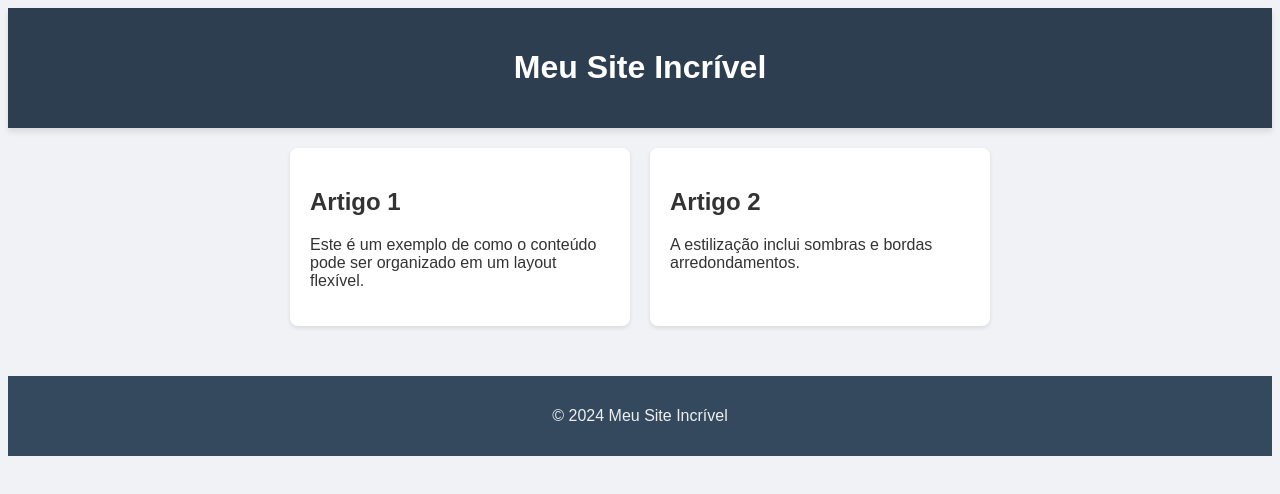
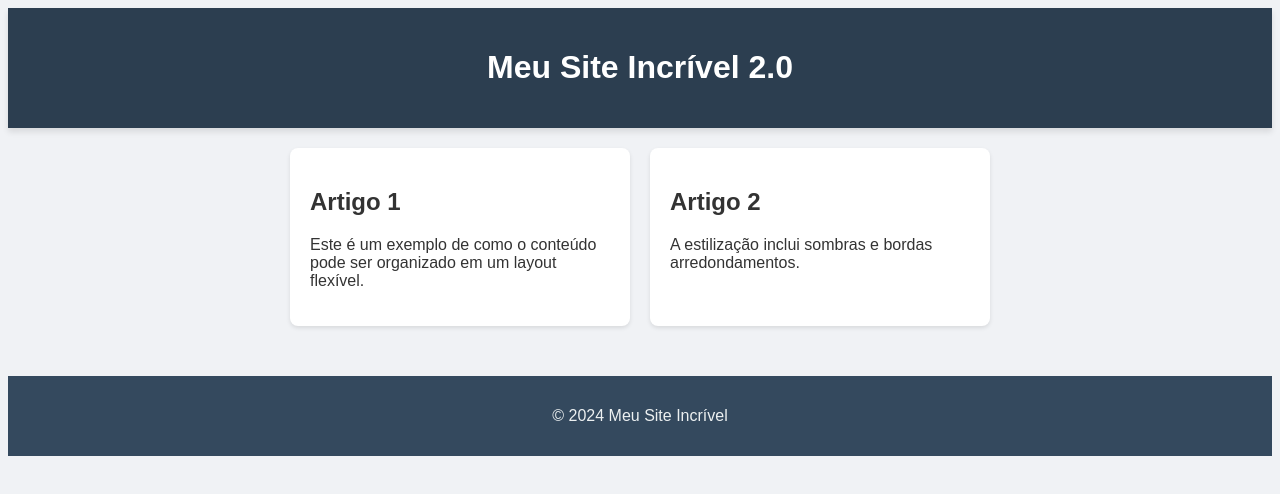
Before and after one commit to vbsilva-cs/meu-projeto, a plain HTML site: page Aula2_CSS3/index.html in a window 1280 px wide. Drawn offline with Linux system fonts and the light colour scheme.

Commit message:
Alterações no cabeçalho
"meu site incrivel" agora está "meu site incrivel 2.0"

```diff
--- a/Aula2_CSS3/index.html
+++ b/Aula2_CSS3/index.html
@@ -9,7 +9,7 @@
     </head>
     <body>
         <header class="cabeçalho">
-            <h1>Meu Site Incrível</h1>
+            <h1>Meu Site Incrível 2.0</h1>
         </header>
         <main class="container-principal">
             <article class="cartão">
```
